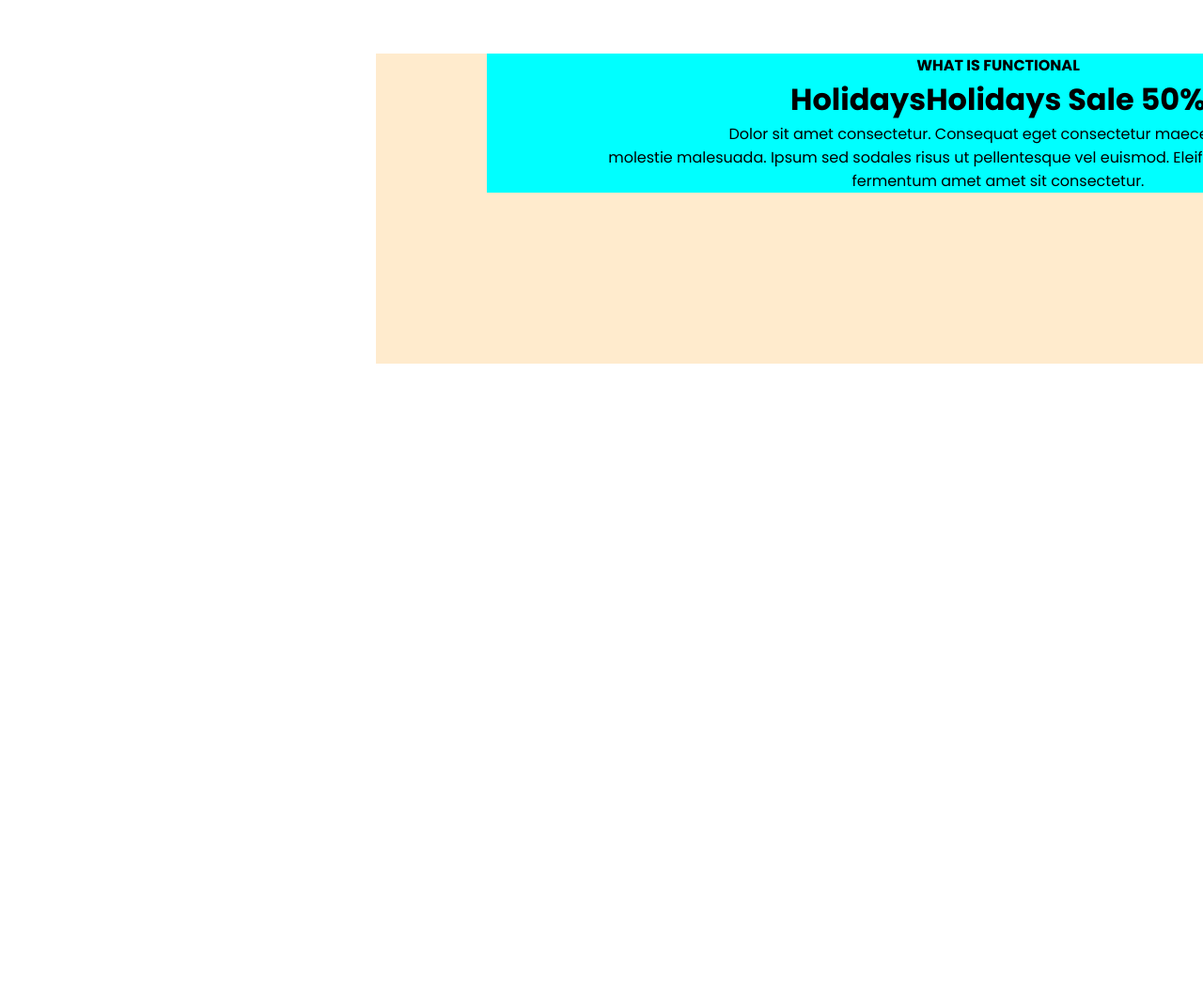
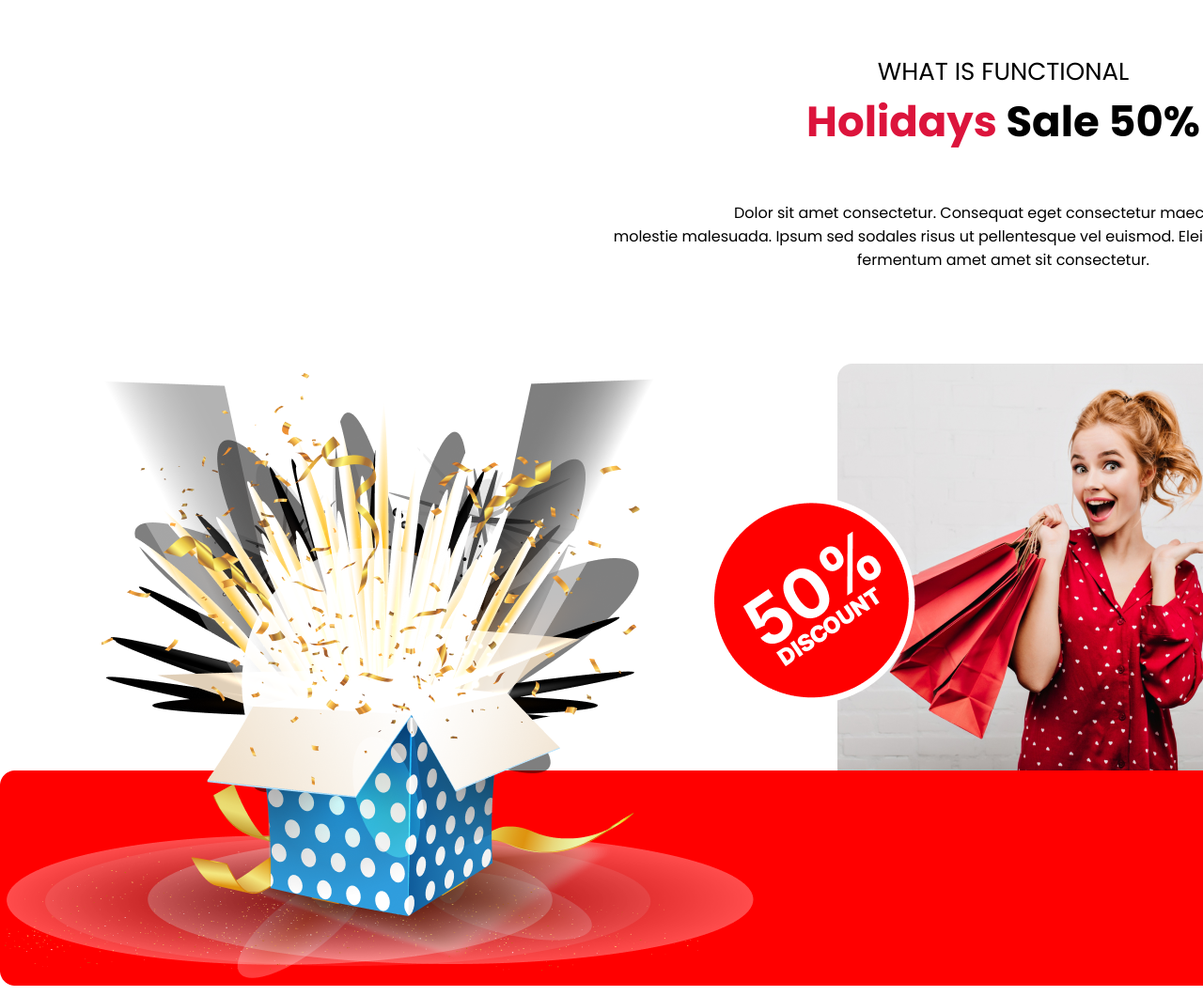
Before and after one commit to MehediMehad/New-Year, a plain HTML site: page index.html in a window 1280 px wide. Shown: the part 3300-4360 px from the top of the page at 94% size. Before the commit the page ends 3687 px from the top, so only its background shows below. Drawn offline with Linux system fonts and the light colour scheme.

Commit message:
opsonal part done

```diff
--- a/index.html
+++ b/index.html
@@ -64,13 +64,23 @@
     </main>
     <div class="foure">
         <div class="wif">
-            <h4>WHAT IS FUNCTIONAL</h4>
-            <h1 class="hls"><span>Holidays</span>Holidays Sale 50%
-            </h1>
-            <p class="pera">Dolor sit amet consectetur. Consequat eget consectetur maecenas sed </p>
-            <p class="pera">molestie malesuada. Ipsum sed sodales risus ut pellentesque vel euismod. Eleifend nunc purus quam id</p>
-            <p class="pera">fermentum amet amet sit consectetur.</p>
+            <div class="what">
+                <h4 style="font-size: 26px; font-weight: 400;">WHAT IS FUNCTIONAL</h4>
+                <h1 class="hls" style="font-size: 45px; font-weight: 700;"><span style="color: crimson;">Holidays</span> Sale 50%
+                </h1>
+            </div>
+            <div class="dolor">
+                <p class="pera">Dolor sit amet consectetur. Consequat eget consectetur maecenas sed </p>
+                <p class="pera">molestie malesuada. Ipsum sed sodales risus ut pellentesque vel euismod. Eleifend nunc purus quam id</p>
+                <p class="pera">fermentum amet amet sit consectetur.</p>
+            </div>
         </div>
+    </div>
+    <div class="opsonal-part">
+        <img src="resources/Group 44.png" alt="50% Off" class="descount">
+        <img src="resources/Group 75.png" alt="Magic Box" class="box-img">
+        <img src="resources/Rectangle 1.png" alt="Girl Photo" class="girl">
+        <img src="resources/Rectangle 2.png" alt="" class="red-img">
     </div>
 </body>
 
--- a/style.css
+++ b/style.css
@@ -213,14 +213,47 @@
 .foure{
     height: 330px;
     width: 1320px;
-    background-color: blanchedalmond;
+    background-color: rgb(255, 255, 255);
     text-align: center;
     margin: 70px 400px 0 400px ;
 }
 .foure .wif{
     margin-top: 100px;
-    width: 1088px;
-    background-color: aqua;
+    background-color: rgb(255, 255, 255);
     margin-left: 118px;
     align-items: center;
+    margin-right: 103px;
 }
+
+.foure .wif .dolor .what{
+}
+.foure .wif .dolor{
+    margin-top: 50px;
+
+}
+.opsonal-part{
+    text-align: right;
+    height: 500px;
+    width: 1320px;
+    background-color: rgb(255, 255, 255);
+    margin: 0px auto;
+}
+.opsonal-part .red-img{
+    margin-top: -7px;
+}
+.opsonal-part .box-img{
+    /* background-image: linear-gradient(to bottom right, rgb(255, 254, 254), rgb(255, 247, 246)); */
+    display: flex;
+    position: absolute;
+    height: auto;
+    width: auto;
+    margin-top: 10px;
+    margin-left: 5px;
+}
+.opsonal-part .descount{
+    position: absolute;
+    margin-top: 99px;
+    padding-left: 710px;
+    display: flex;
+
+}
```
